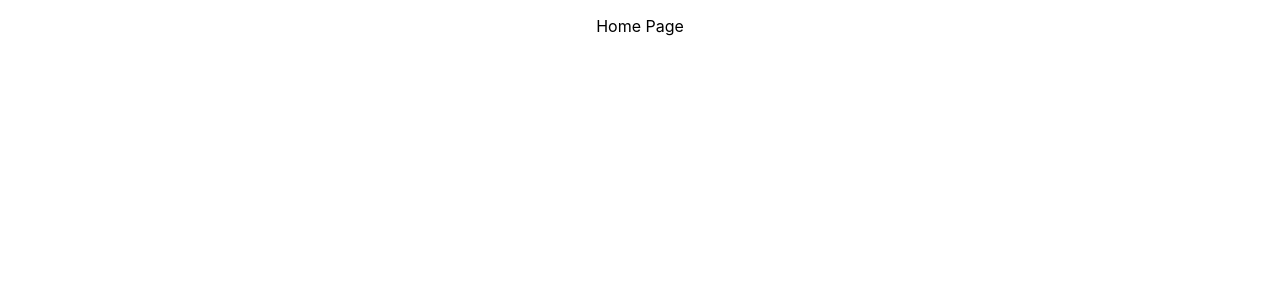
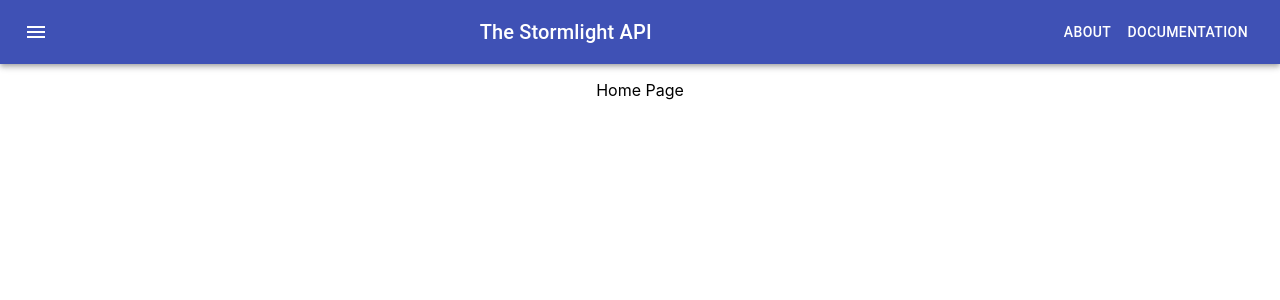
Before and after one commit to kdshah6593/the-stormlight-api, a React (Create React App) app: page / in a window 1280 px wide. Shown: the top 300 px of the page. Built offline with nearby package versions, Linux system fonts and the light colour scheme.

Commit message:
base code for header

```diff
--- a/src/components/Header.jsx
+++ b/src/components/Header.jsx
@@ -0,0 +1,41 @@
+import React from 'react';
+import { makeStyles } from '@material-ui/core/styles';
+import AppBar from '@material-ui/core/AppBar';
+import Toolbar from '@material-ui/core/Toolbar';
+import Typography from '@material-ui/core/Typography';
+import Button from '@material-ui/core/Button';
+import IconButton from '@material-ui/core/IconButton';
+import MenuIcon from '@material-ui/icons/Menu';
+
+const useStyles = makeStyles((theme) => ({
+  root: {
+    flexGrow: 1,
+  },
+  menuButton: {
+    marginRight: theme.spacing(2),
+  },
+  title: {
+    flexGrow: 1,
+  },
+}));
+
+export default function ButtonAppBar() {
+  const classes = useStyles();
+
+  return (
+    <div className={classes.root}>
+      <AppBar position="static">
+        <Toolbar>
+          <IconButton edge="start" className={classes.menuButton} color="inherit" aria-label="menu">
+            <MenuIcon />
+          </IconButton>
+          <Typography variant="h6" className={classes.title}>
+            The Stormlight API
+          </Typography>
+          <Button color="inherit">About</Button>
+          <Button color="inherit">Documentation</Button>
+        </Toolbar>
+      </AppBar>
+    </div>
+  );
+}
--- a/src/components/HomePage.jsx
+++ b/src/components/HomePage.jsx
@@ -1,9 +1,11 @@
 import React from 'react';
+import Header from '../components/Header'
 
 const HomePage = () => {
 
     return (
         <div>
+            <Header/>
             <p>Home Page</p>
         </div>
     )
--- a/src/containers/AboutContainer.jsx
+++ b/src/containers/AboutContainer.jsx
@@ -1,9 +1,11 @@
 import React from 'react';
+import Header from '../components/Header'
 
 const AboutContainer = () => {
 
     return (
         <div>
+            <Header/>
             <p>About Page</p>
         </div>
     )
--- a/src/containers/DocumentationContainer.jsx
+++ b/src/containers/DocumentationContainer.jsx
@@ -1,9 +1,11 @@
 import React from 'react';
+import Header from '../components/Header'
 
 const DocumentationContainer = () => {
 
     return (
         <div>
+            <Header/>
             <p>Documentation Page</p>
         </div>
     )
```
